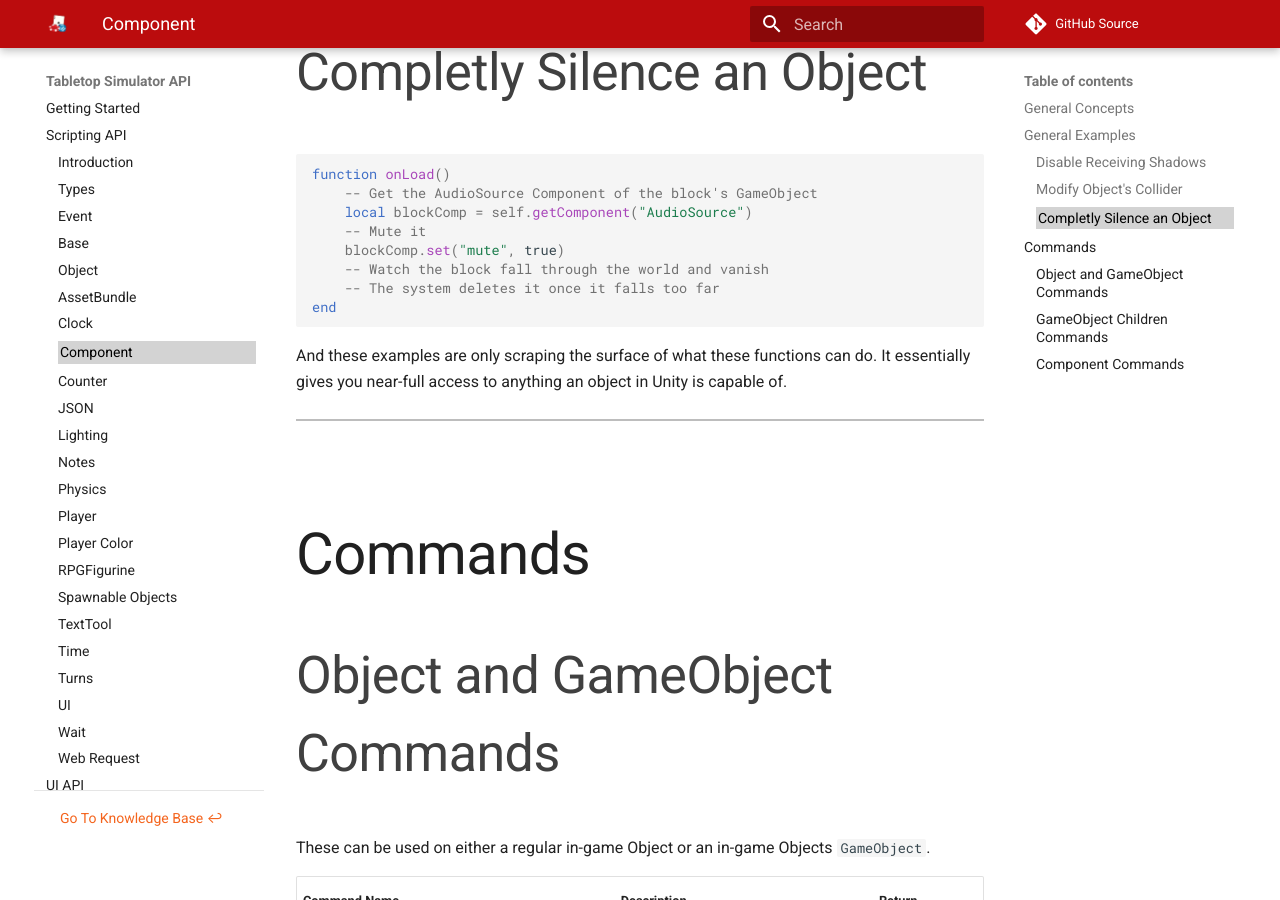
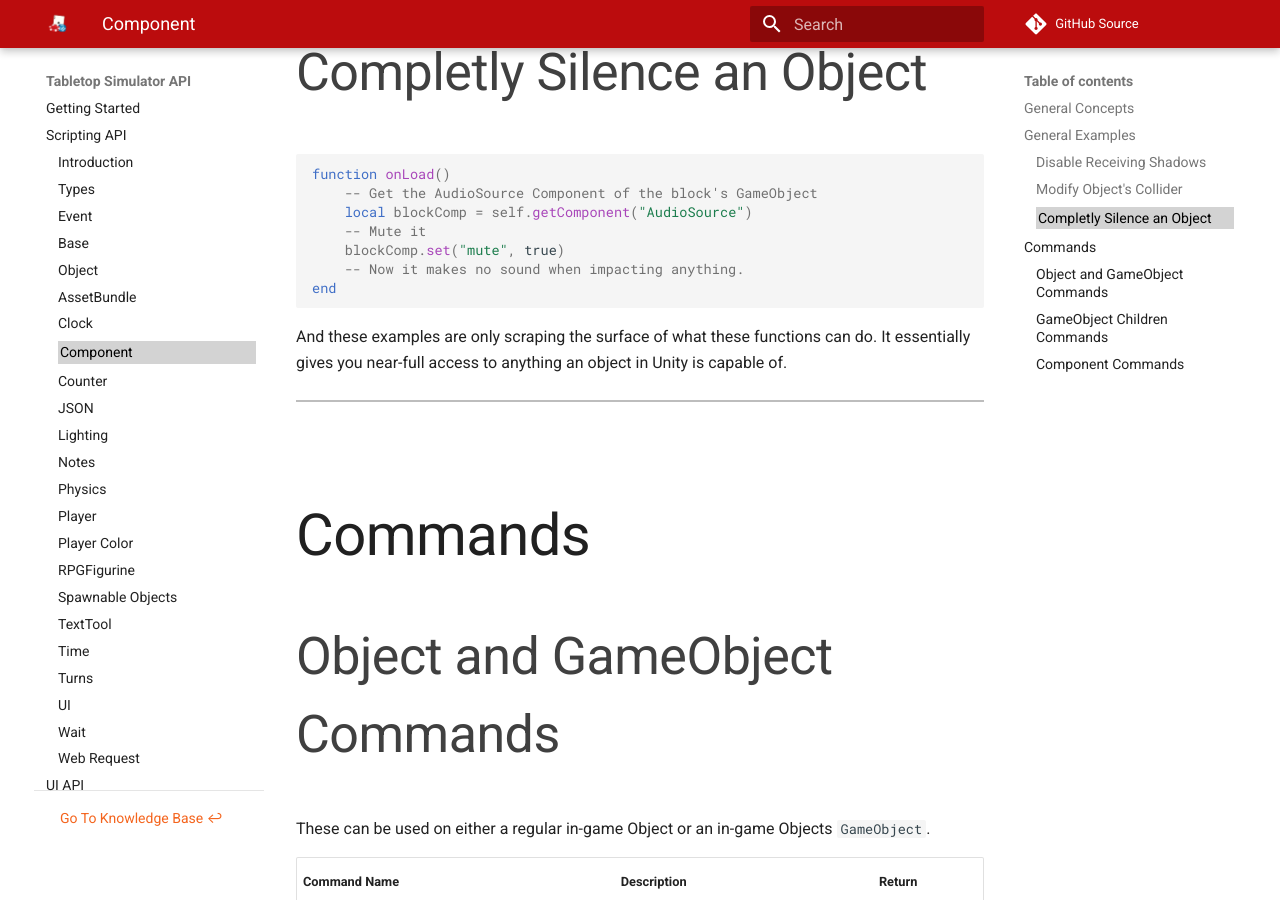
Before and after one commit to Berserk-Games/Tabletop-Simulator-API, an MkDocs documentation site: the page built from docs/component.md, in a window 1280 px wide and 900 px high, scrolled down 2063 px. Built offline with MkDocs 1.6.1 and Material for MkDocs 9.7.7, drawn with Linux system fonts in a browser that asks for light colours; comment, search, counter and statistics services are not loaded; old or Windows-style settings are respelled for this version of MkDocs.

Commit message:
Fixed Comment

````diff
--- a/docs/component.md
+++ b/docs/component.md
@@ -42,8 +42,7 @@ function onLoad()
 	local blockComp = self.getComponent("AudioSource")
 	-- Mute it
 	blockComp.set("mute", true)
-	-- Watch the block fall through the world and vanish
-	-- The system deletes it once it falls too far
+	-- Now it makes no sound when impacting anything.
 end
 ```
 
````
